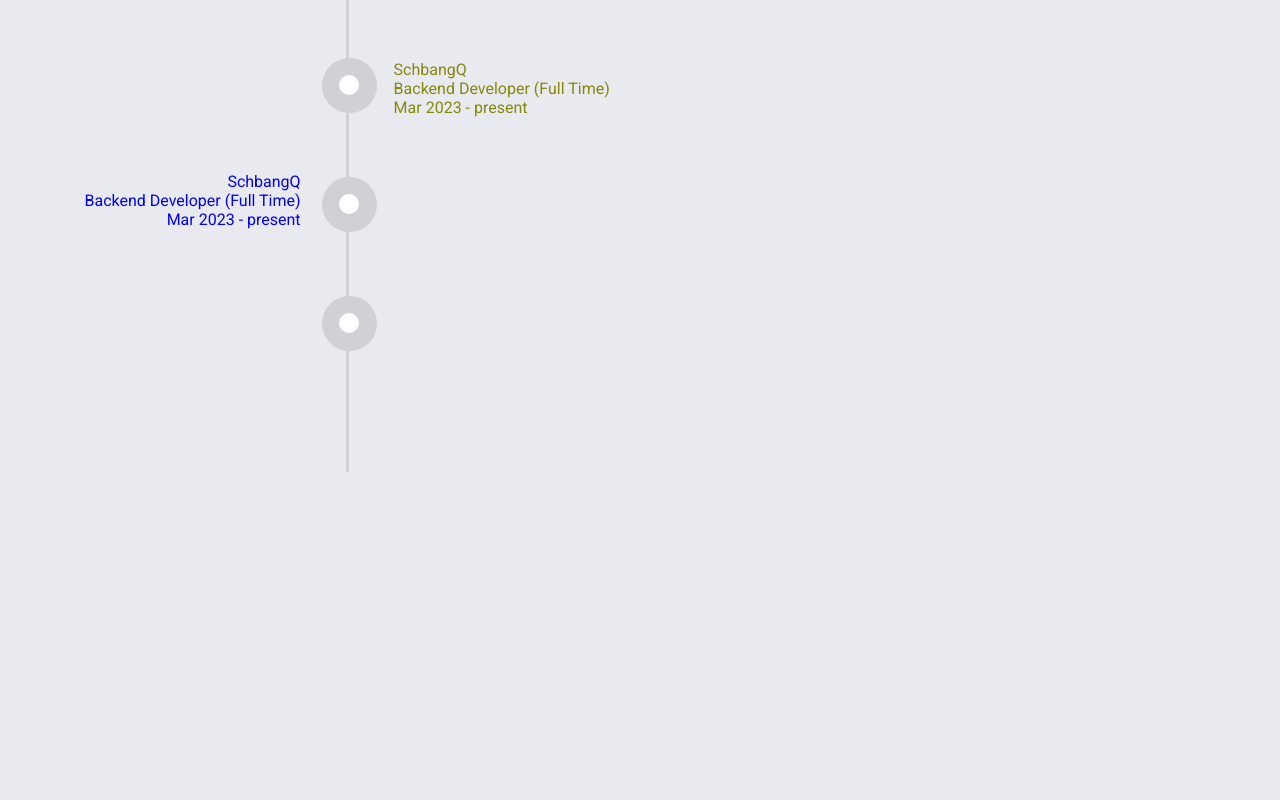
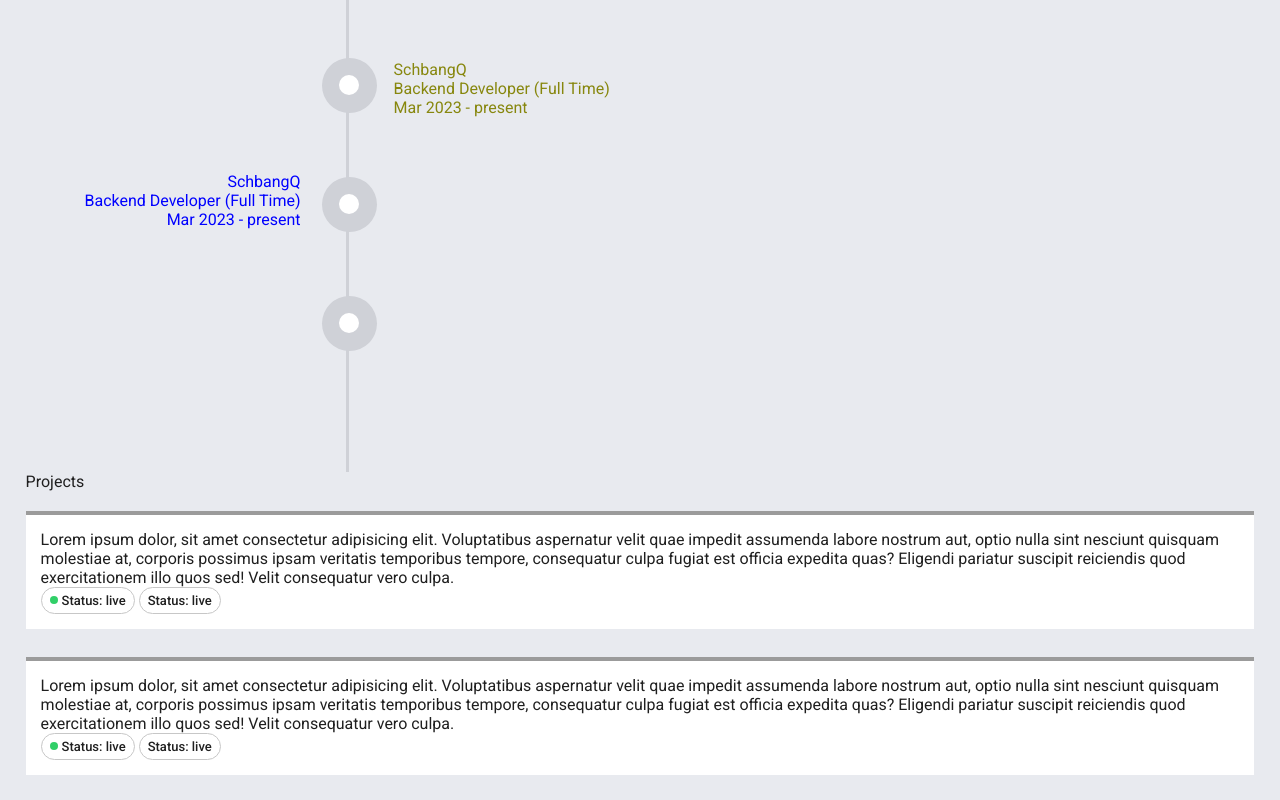
Before and after one commit to JagadeeshTalari/NewPortfolio_V2, a React (Vite) app: page / in a window 1280 px wide. Shown: the part 932-1732 px from the top of the page. Before the commit the page ends 1429 px from the top, so only its background shows below. Built offline with nearby package versions, Linux system fonts and the light colour scheme.

Commit message:
Added Projects Section

```diff
--- a/src/App.jsx
+++ b/src/App.jsx
@@ -2,6 +2,7 @@
 import About from './Components/About/About'
 import HeroSection from './Components/HeroSection'
 import Navbar from './Components/Navbar/Navbar'
+import Projects from './Components/Projects/Projects'
 import SelfIntroducing from './Components/SelfIntroducing/SelfIntroducing'
 
 
@@ -14,6 +15,7 @@
    <HeroSection/>
    </div>
    <About/>
+   <Projects/>
    </>
   )
 }
--- /dev/null
+++ b/src/Components/Projects/Projects.css
@@ -0,0 +1,11 @@
+.projects-section{
+    display: flex;
+    flex-direction: column;
+    gap: 1.25rem;
+}
+
+.articles-section{
+    display: flex;
+    flex-direction: column;
+    gap: 1.75rem;
+}
--- a/src/Components/Projects/Projects.jsx
+++ b/src/Components/Projects/Projects.jsx
@@ -1,8 +1,33 @@
 import React from 'react'
+import "./Projects.css"
 
 const Projects = () => {
   return (
-    <div>Projects</div>
+    <div className='projects-section'>
+      <div>Projects</div>
+      <div className="articles-section">
+        <div className="article-box">
+          <p>Lorem ipsum dolor, sit amet consectetur adipisicing elit. Voluptatibus aspernatur velit quae impedit assumenda labore nostrum aut, optio nulla sint nesciunt quisquam molestiae at, corporis possimus ipsam veritatis temporibus tempore, consequatur culpa fugiat est officia expedita quas? Eligendi pariatur suscipit reiciendis quod exercitationem illo quos sed! Velit consequatur vero culpa.</p>
+          <div className='d-flex'>
+            <div className="badge d-flex">
+              <div className='dot activeColor'></div>
+              Status: live
+            </div>
+          <div className="badge">Status: live</div>
+          </div>
+        </div>
+        <div className="article-box">
+          <p>Lorem ipsum dolor, sit amet consectetur adipisicing elit. Voluptatibus aspernatur velit quae impedit assumenda labore nostrum aut, optio nulla sint nesciunt quisquam molestiae at, corporis possimus ipsam veritatis temporibus tempore, consequatur culpa fugiat est officia expedita quas? Eligendi pariatur suscipit reiciendis quod exercitationem illo quos sed! Velit consequatur vero culpa.</p>
+          <div className='d-flex'>
+            <div className="badge d-flex">
+              <div className='dot activeColor'></div>
+              Status: live
+            </div>
+          <div className="badge">Status: live</div>
+          </div>
+        </div>
+      </div>
+    </div>
   )
 }
 
--- a/src/index.css
+++ b/src/index.css
@@ -24,3 +24,17 @@
   text-decoration: none;
   color: #1f1f1f;
 }
+
+.article-box{
+  background-color: #fff;
+  border-top: 4px solid #9b9b9b;
+  padding: 15px;
+}
+
+.badge{
+  border: 1px solid #c7c7c7;
+  font-size: 13px;
+  font-weight: 500;
+  padding: 5px 8px;
+  border-radius: 15px;
+}
```
